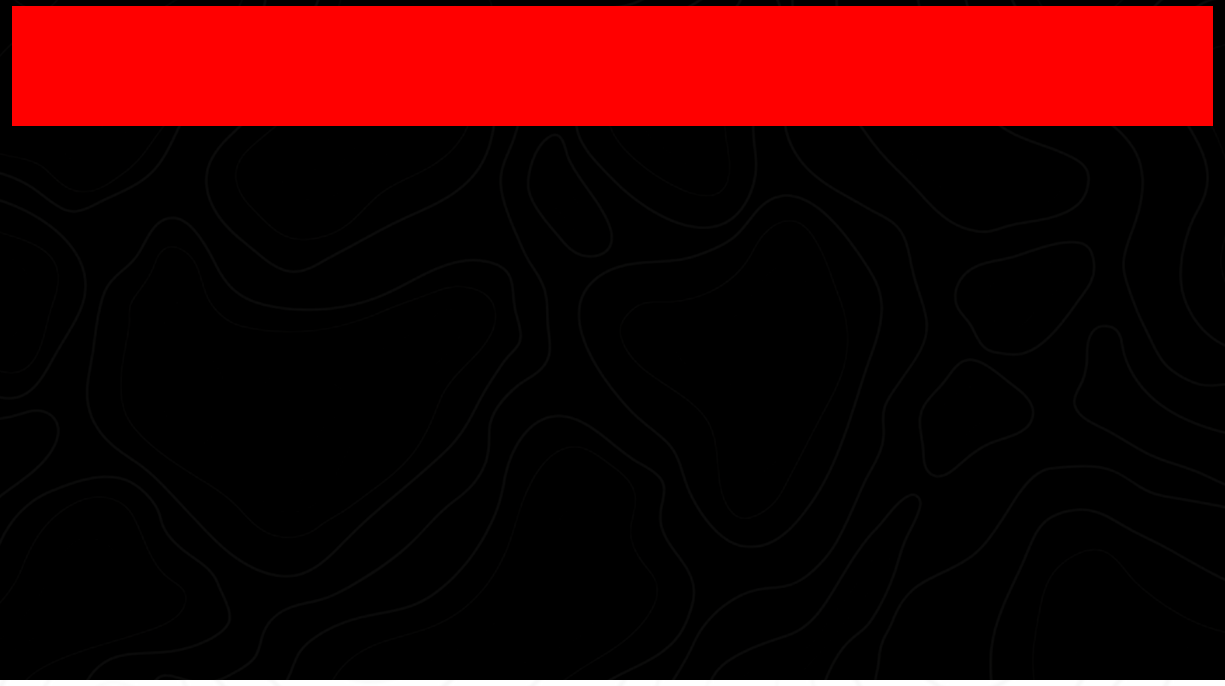
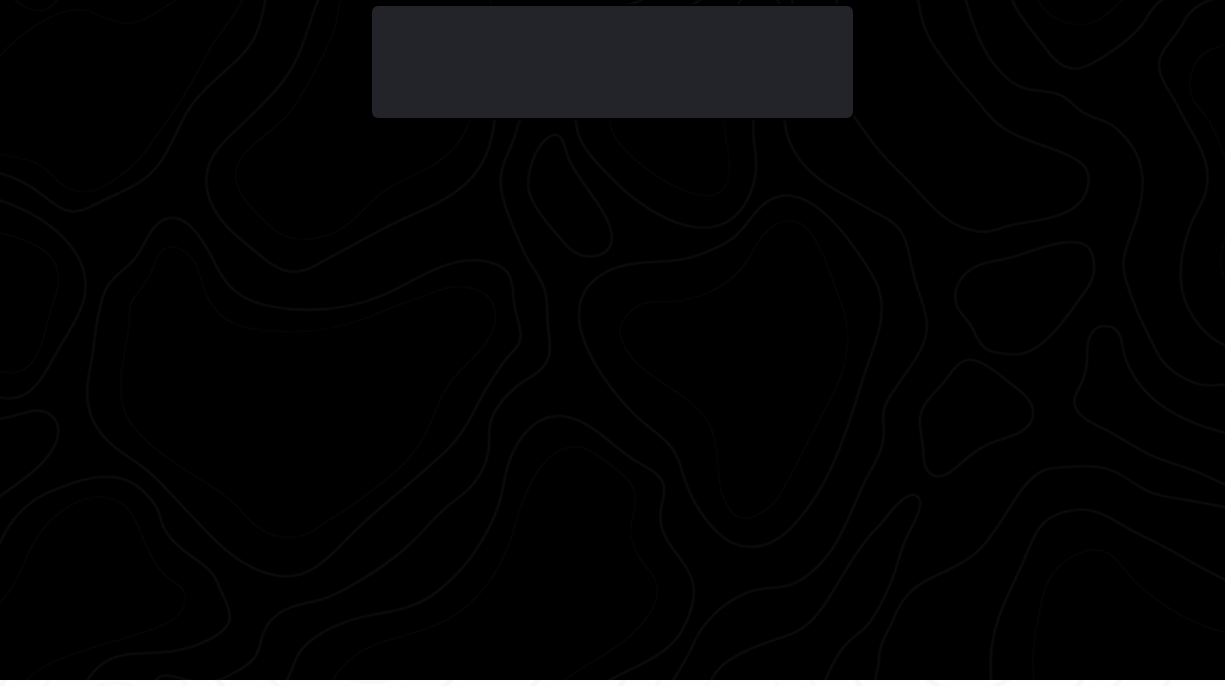
Before and after one commit to thomasperge/Flowly, an Electron app: page src/components/pages/dashboard.html in a window 1225 px wide. Shown: the part 114-800 px from the top of the page. Drawn offline with Linux system fonts and the light colour scheme.

Commit message:
comment: add comment

```diff
--- a/src/components/pages/dashboard.html
+++ b/src/components/pages/dashboard.html
@@ -40,7 +40,9 @@
                 </div>
             </div>
 
-            <div class="test"></div>
+            <div class="dashboard-containerAddAbsolute flex">
+                <div class="dashboard-areaCarButton"></div>
+            </div>
 
             <!-- Right Icon -->
             <div class="dashboard-rightIcon">
--- a/src/components/style/style.css
+++ b/src/components/style/style.css
@@ -352,7 +352,6 @@ body {
     background-image: url('../../../assets/background.png');
     background-size: cover;
 }
-
 /* Green Container */
 .dashboard-SCountainer1 {
     display: flex;
@@ -389,7 +388,7 @@ body {
     height: 90%;
 }
 
-/* == All Logo - Top NavBar == */
+/* == All Logo & Area Logo - Top NavBar == */
 .dashboard-leftIcon {
     width: 50%;
     display: flex;
@@ -403,6 +402,7 @@ body {
     justify-content: flex-end;
 }
 
+/* == Left Logo == */
 .dashboard-logoApp {
     width: 12%;
     height: 100%;
@@ -435,20 +435,13 @@ body {
     cursor: pointer;
 }
 
+/* == Middle Logo == */
 .dashboard-plusLogo {
     width: auto;
     height: 100%;
     color: #e2d390;
     font-size: 4.2vh;
     cursor: pointer;
-}
-
-.test {
-    position: absolute;
-    top: 15vh;
-    width: 98%;
-    height: 15vh;
-    background-color: red;
 }
 
 .dashboard-addArea {
@@ -463,6 +456,23 @@ body {
     background-color: black;
 }
 
+/* Create form to add things */
+.dashboard-containerAddAbsolute {
+    position: absolute;
+    top: 15vh;
+    width: 98%;
+    height: 14vh;
+}
+
+.dashboard-areaCarButton {
+    width: 40%;
+    height: 100%;
+    border-radius: 8px;
+    border: 2px solid black;
+    background-color: #23242a;
+}
+
+
 .dashbaord-addLogo {
     width: 27%;
     height: 80%;
@@ -473,6 +483,7 @@ body {
     background-color: rgb(33, 33, 33);
 }
 
+/* == End Logo == */
 .dashboard-languageLogo {
     width: auto;
     height: 100%;
```
